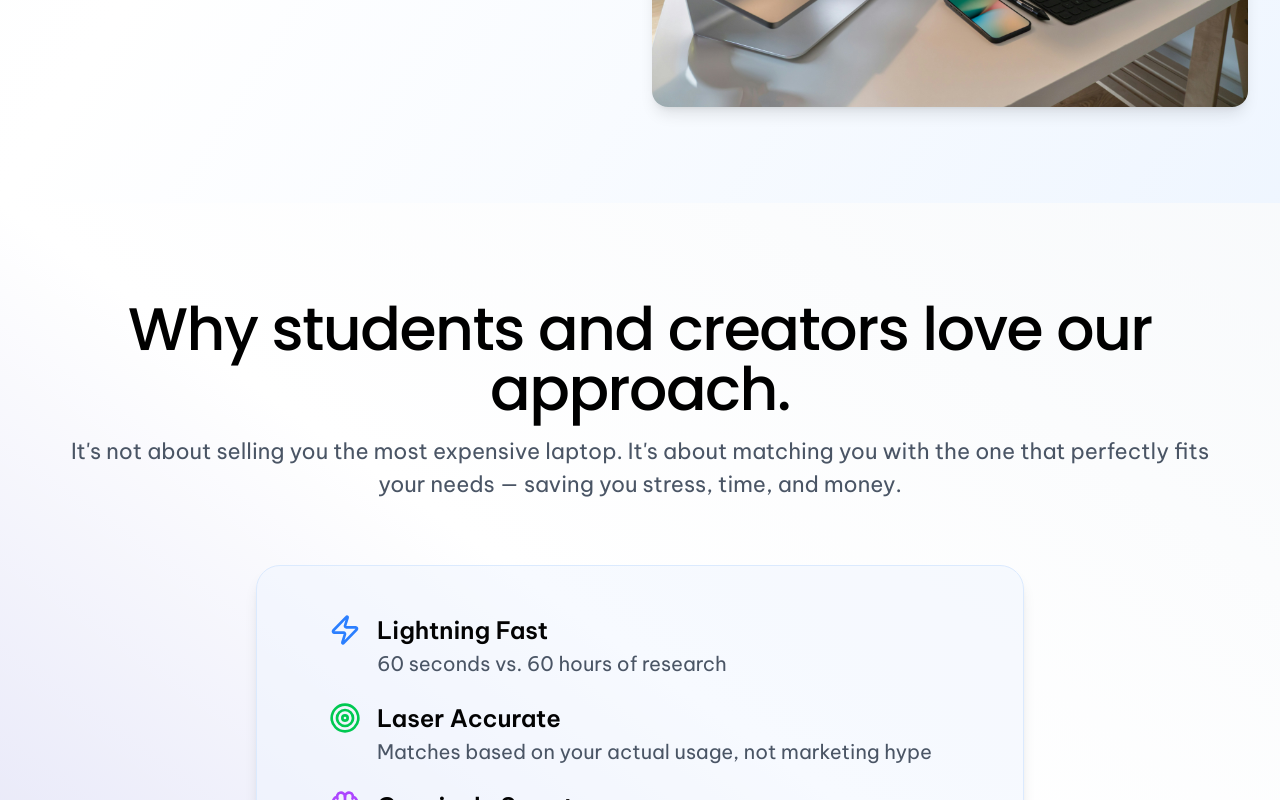
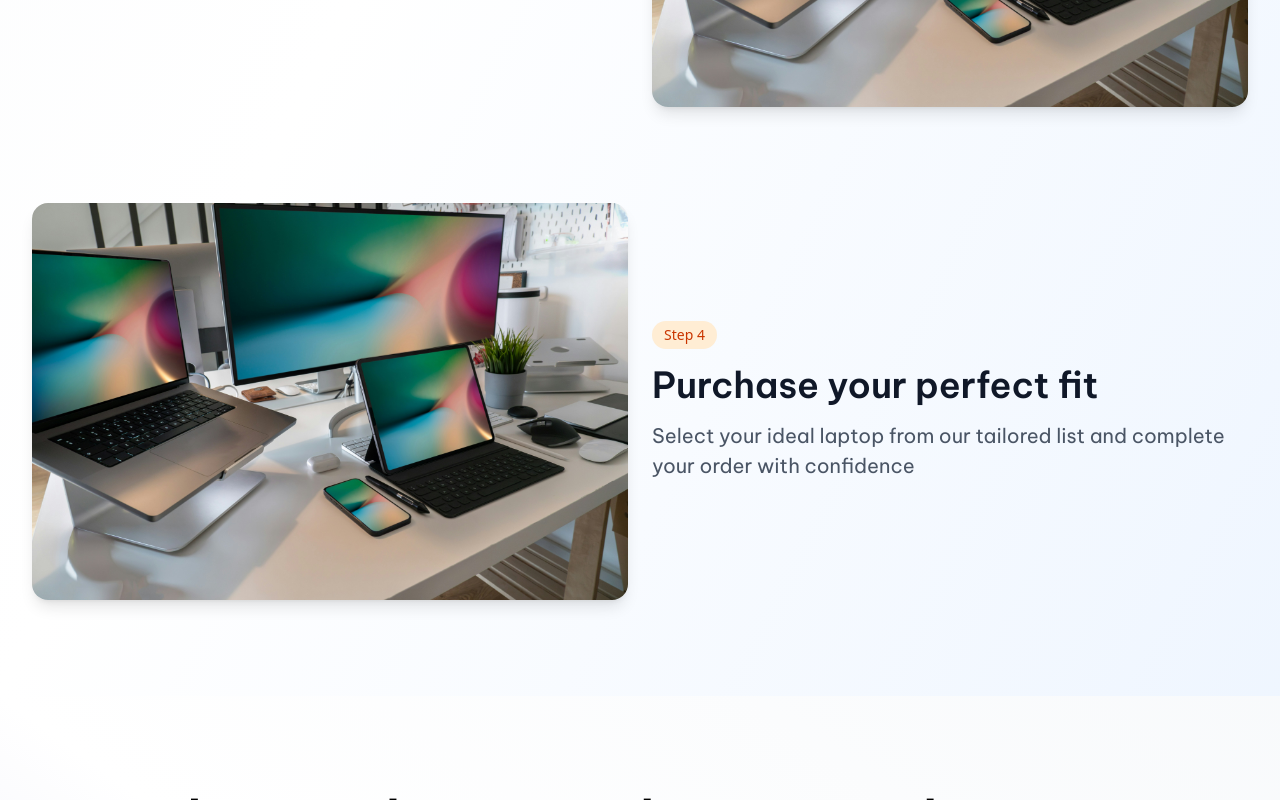
Before and after one commit to clovereighthundred/gizi-landing-page, a React (Vite) app: page / in a window 1280 px wide. Shown: the part 4211-5011 px from the top of the page. Built offline with nearby package versions, Linux system fonts and the light colour scheme.

Commit message:
feat: add new card for purchasing feature

```diff
--- a/src/components/Solution.tsx
+++ b/src/components/Solution.tsx
@@ -14,7 +14,7 @@ function Solution() {
               </Button>
             </div>
             <h2 className="text-black font-Poppins font-medium text-4xl lg:text-6xl tracking-tight">
-              Meet the smarter way to choose your next laptop.
+              Meet the smarter way to purchase your next laptop.
             </h2>
             <p className="text-gray-600 font-Be-Vietnam-Pro text-base lg:text-[20px]">
               No more spec overload. No more wasted money. Our algorithm
@@ -115,6 +115,34 @@ function Solution() {
               </div>
             </div>
           </div>
+
+          {/* Image + Card 4 */}
+          <div className="grid grid-cols-1 lg:grid-cols-2 gap-4 lg:gap-6 items-center">
+            <div className="order-2 lg:order-2">
+              <div className="space-y-4">
+                <div className="inline-flex items-center px-3 py-1 rounded-full bg-orange-100 text-orange-700 text-sm font-medium">
+                  Step 4
+                </div>
+                <h3 className="text-2xl lg:text-4xl font-semibold text-gray-900 font-Be-Vietnam-Pro">
+                  Purchase your perfect fit
+                </h3>
+                <p className="text-gray-600 text-lg lg:text-[20px] leading-normal font-Be-Vietnam-Pro">
+                  Select your ideal laptop from our tailored list and complete your order with confidence
+                </p>
+              </div>
+            </div>
+            <div className="order-1 lg:order-1">
+              <div className="relative">
+                <img
+                  src="/macbook5.jpg"
+                  alt="Step 3 illustration"
+                  className="w-full h-auto rounded-2xl shadow-lg max-w-2xl mx-auto
+                  transform transition-all duration-300
+                  hover:scale-105 hover:-translate-y-1 hover:shadow-2xl hover:shadow-blue-500/20"
+                />
+              </div>
+            </div>
+          </div>
         </div>
       </div>
     </section>
```
